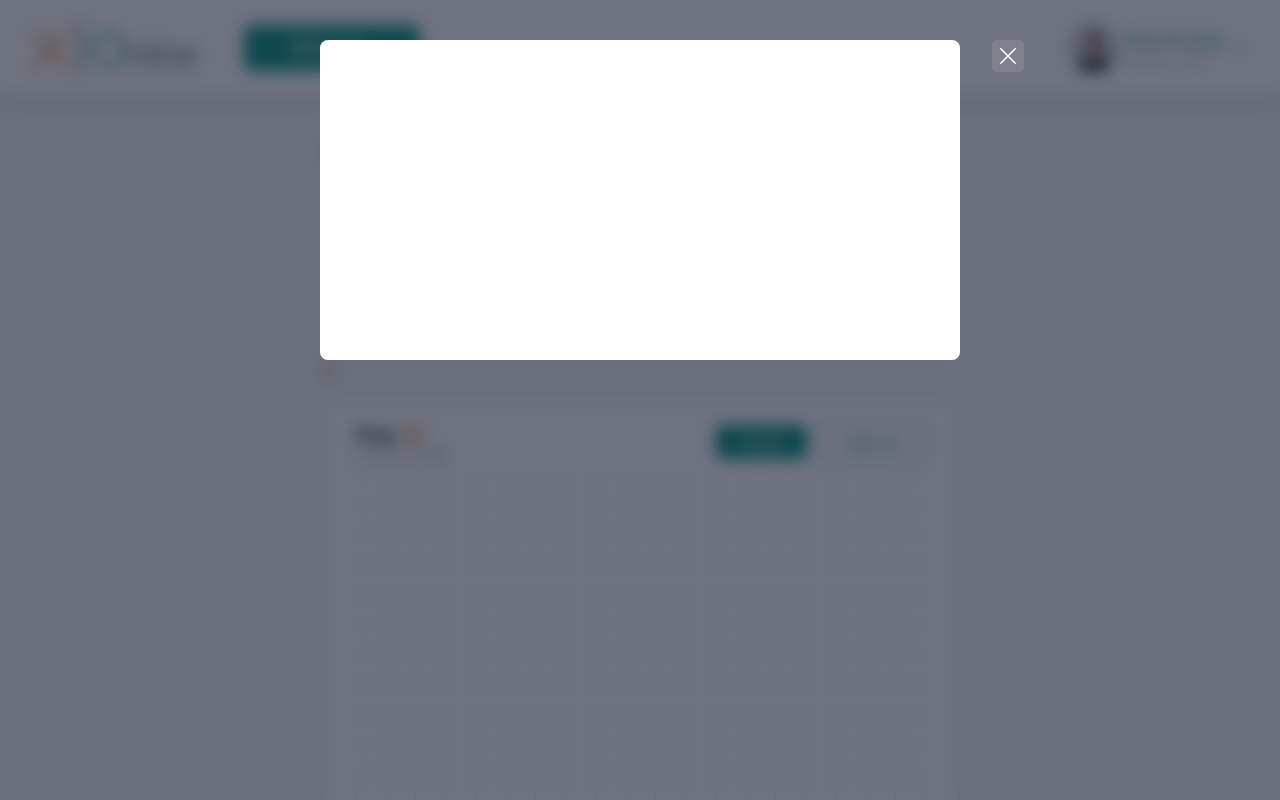
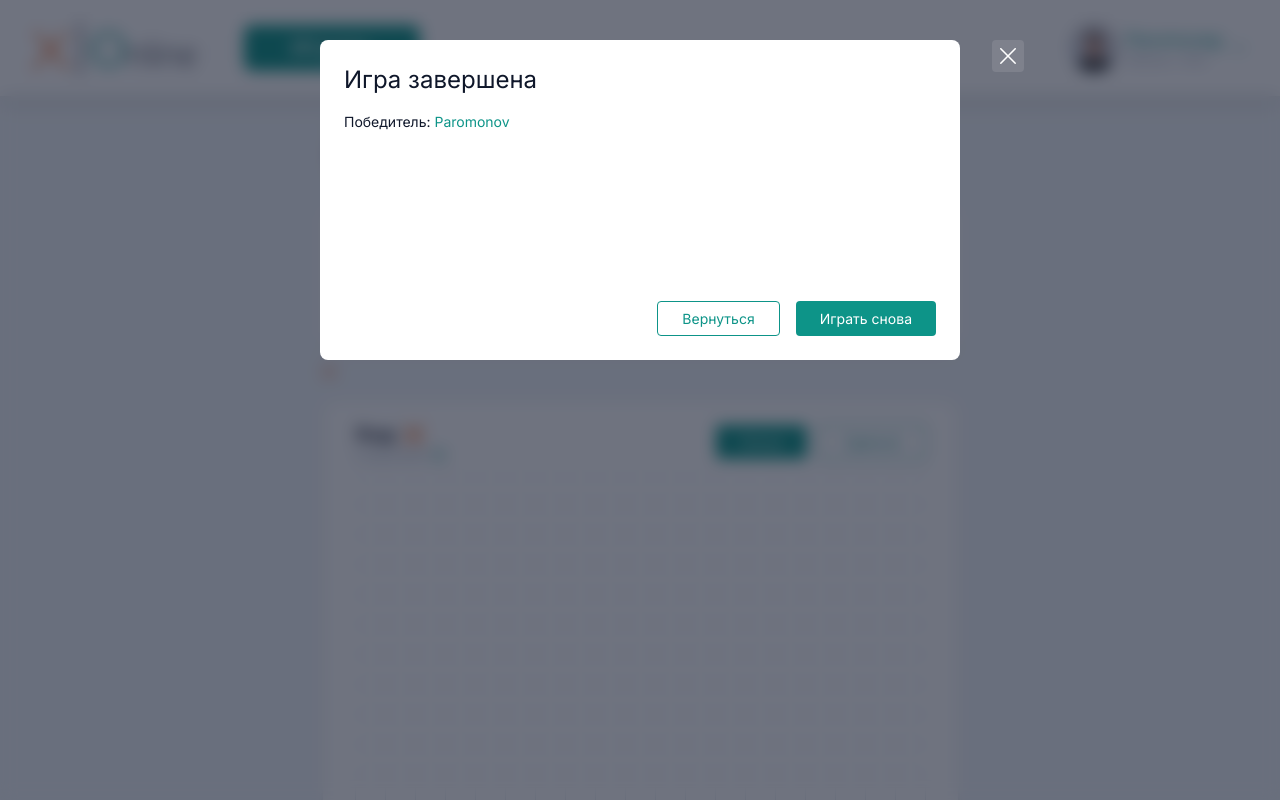
Before and after one commit to Andreeevna/tic_tac_toe, a Next.js app: page / in a window 1280 px wide. Shown: the top 800 px of the page. Built offline with nearby package versions, Linux system fonts and the light colour scheme.

Commit message:
feat: filled the modal window with content

```diff
--- a/components/uikit/ui-modal.jsx
+++ b/components/uikit/ui-modal.jsx
@@ -1,3 +1,5 @@
+import clsx from 'clsx'
+
 /**
  *
  * @param{{
@@ -6,24 +8,46 @@
  *
  */
 
-import clsx from 'clsx'
-
-export const UImodal = ({ width = 'md' }) => {
+export const UImodal = ({ width = 'md', className, children }) => {
 	return (
 		<div
-			className='fixed inset-0
-	bg-slate-900/60 backdrop-blur pt-10 pb-10'
+			className={clsx(
+				'fixed inset-0 bg-slate-900/60 backdrop-blur pt-10 pb-10',
+				className
+			)}
 		>
 			<div
 				className={clsx(
 					'bg-white rounded-lg min-h-[320px] mx-auto relative',
+					'flex flex-col',
 					{ md: 'max-w-[640px] w-full', full: 'mx-5' }[width]
 				)}
 			>
 				<button className='w-8 h-8 rounded flex items-center justify-center bg-white/10 hover:bg-white/40 absolute top-0 -right-16 transition-colors'>
 					<CrossLightIcon className='w-4 h-4 text-white' />
 				</button>
+				{children}
 			</div>
+		</div>
+	)
+}
+
+UImodal.header = function UImodalHeader({ children, className }) {
+	return (
+		<div className={clsx(className, 'px-6 pt-6 pb-4 text-2xl')}>{children}</div>
+	)
+}
+
+UImodal.body = function UImodalBody({ children, className }) {
+	return <div className={clsx(className, 'px-6')}>{children}</div>
+}
+
+UImodal.footer = function UImodalFooter({ children, className }) {
+	return (
+		<div
+			className={clsx(className, 'mt-auto px-6 pb-6 flex gap-4 justify-end')}
+		>
+			{children}
 		</div>
 	)
 }
--- a/pages/index.jsx
+++ b/pages/index.jsx
@@ -3,6 +3,7 @@ import { GameInfo, GameTitle, useGameState } from '../components/game'
 import { GameField } from '../components/game/game-field'
 import { GameSymbol } from '../components/game/game-symbol'
 import { Header } from '../components/header'
+import { UIbutton } from '../components/uikit/ui-button'
 import { UImodal } from '../components/uikit/ui-modal'
 
 function App() {
@@ -32,7 +33,22 @@ function App() {
 				<div className='my-4'>
 					<GameSymbol symbol={winnerSymbol} />
 				</div>
-				<UImodal width='md' />
+				<UImodal width='md'>
+					<UImodal.header>Игра завершена</UImodal.header>
+					<UImodal.body>
+						<div className='text-sm'>
+							Победитель: <span className='text-teal-600'>Paromonov</span>
+						</div>
+					</UImodal.body>
+					<UImodal.footer>
+						<UIbutton size='md' variant='outline'>
+							Вернуться
+						</UIbutton>
+						<UIbutton size='md' variant='primary'>
+							Играть снова
+						</UIbutton>
+					</UImodal.footer>
+				</UImodal>
 				<GameField
 					className='mt-6'
 					playersCount={playersCount}
```
